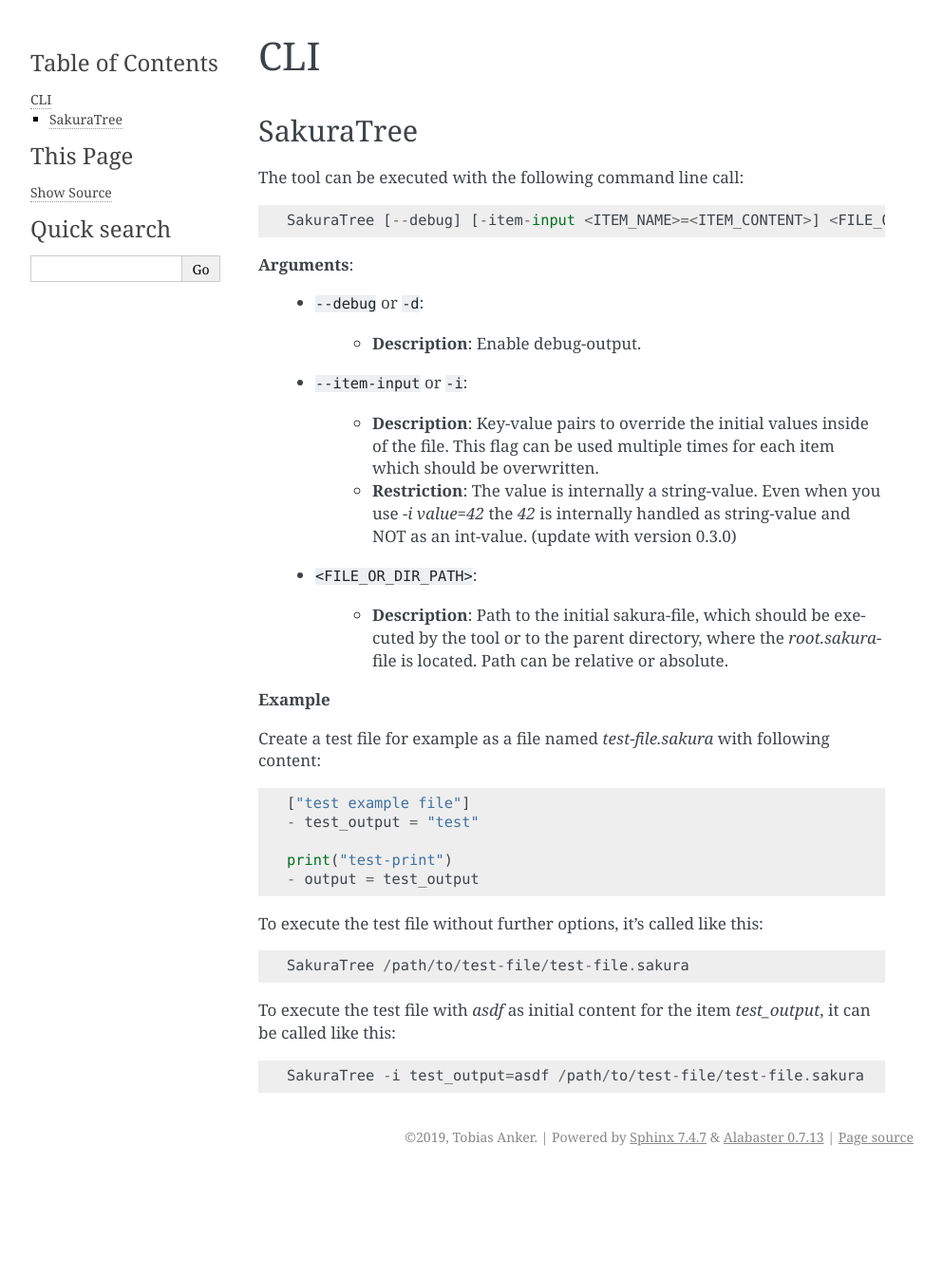
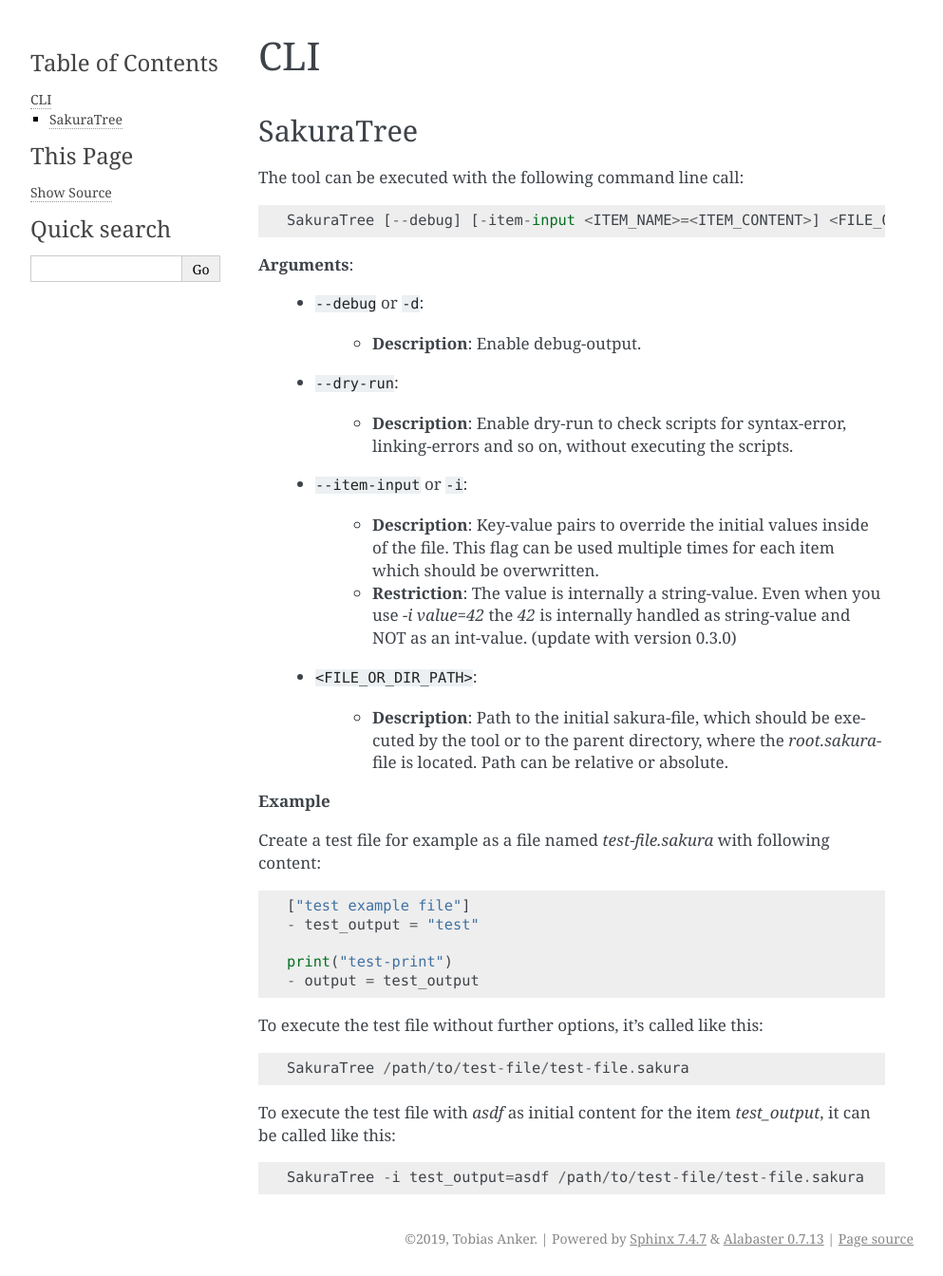
Before and after one commit to kitsudaiki/SakuraTree-Documentation, a Sphinx documentation site: the page built from source/cli.rst, in a window 1280 px wide. Shown: the whole page at 95% size, without its empty margins (148-1141 px from the left). Built offline with Sphinx 7.4.7, drawn with Linux system fonts in a browser that asks for light colours; before the commit the page ends 1237 px from its top, so only the background shows below that.

Commit message:
add dry-run flag to cli-docu

```diff
--- a/source/cli.rst
+++ b/source/cli.rst
@@ -16,6 +16,10 @@
     * ``--debug`` or ``-d``:
 
         * **Description**: Enable debug-output.
+
+    * ``--dry-run``:
+
+        * **Description**: Enable dry-run to check scripts for syntax-error, linking-errors and so on, without executing the scripts.
 
     * ``--item-input`` or ``-i``:
 
```
